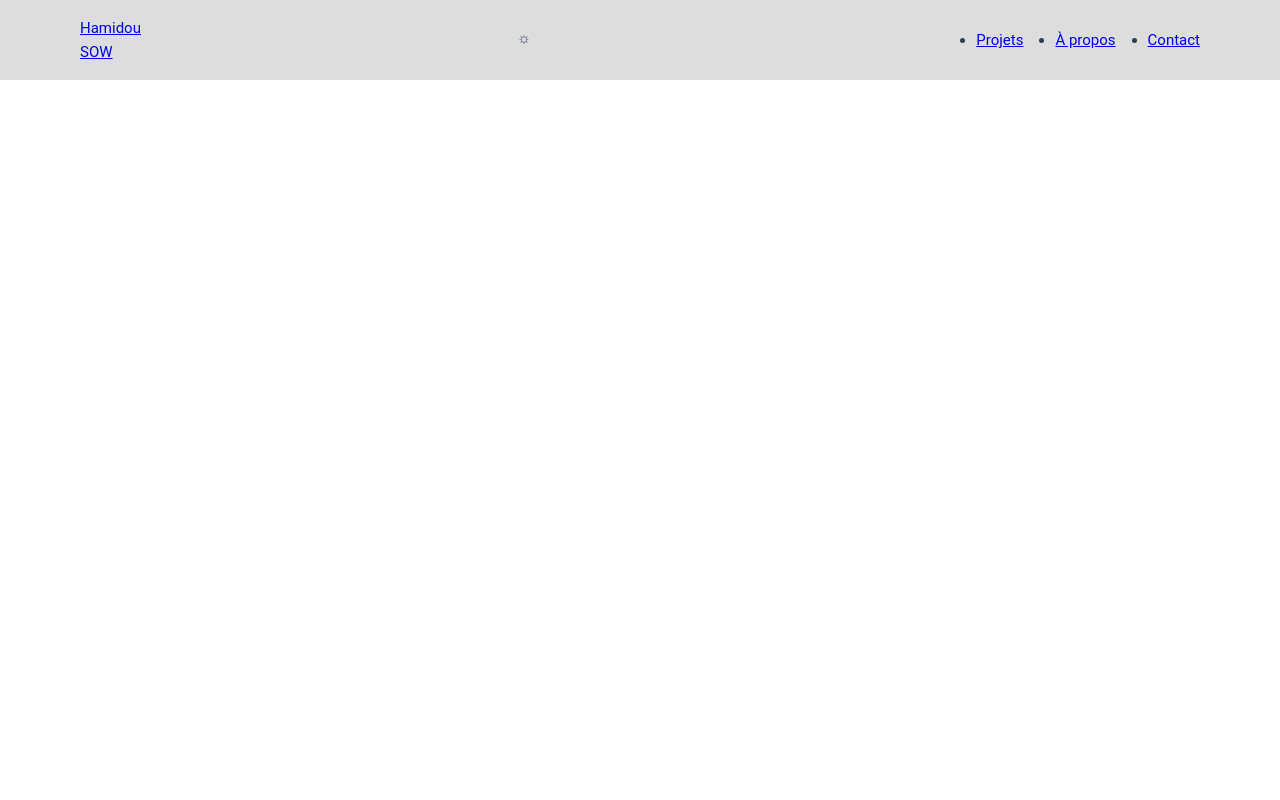
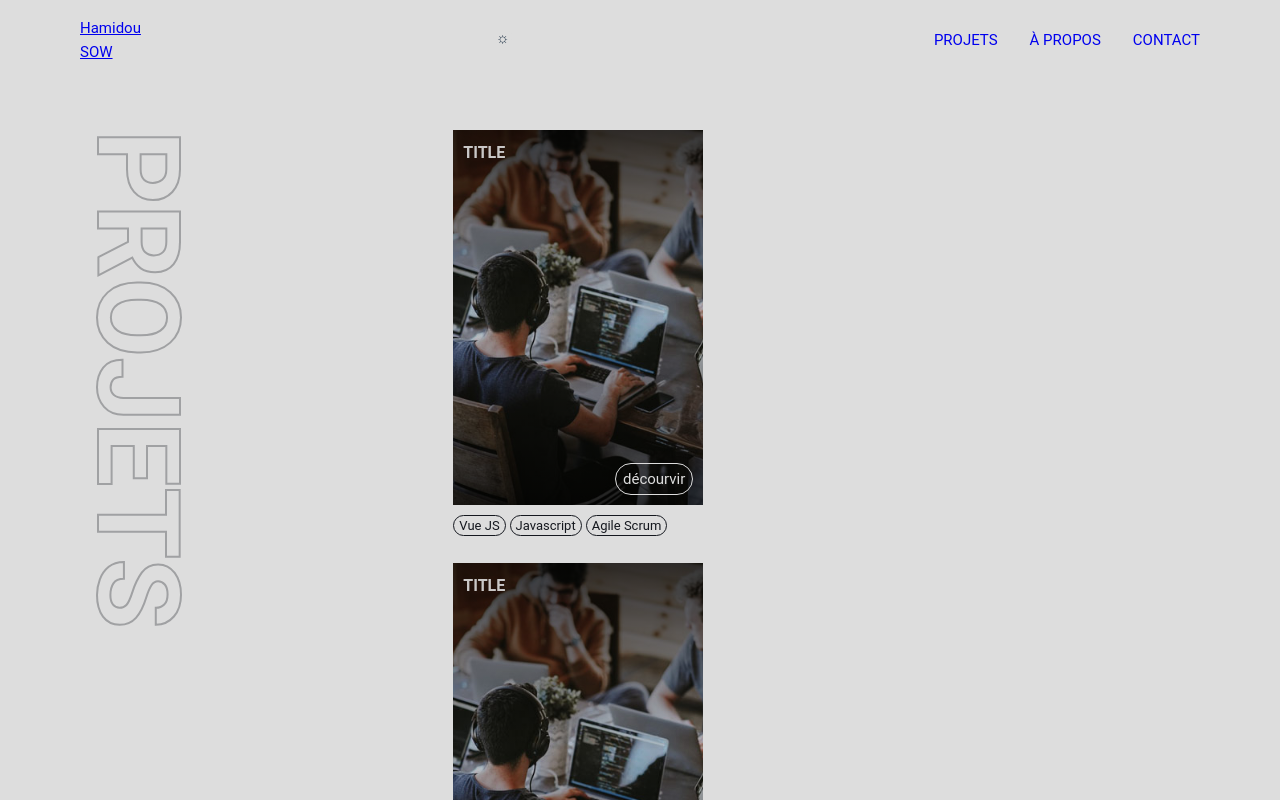
Before and after one commit to hamidousow/hamidousow, a Vue app: page /projects in a window 1280 px wide. Shown: the top 800 px of the page. Built offline with nearby package versions, Linux system fonts and the light colour scheme.

Commit message:
card style

```diff
--- a/src/App.vue
+++ b/src/App.vue
@@ -1,7 +1,7 @@
 <script setup lang="ts">
 import { RouterLink, RouterView } from 'vue-router'
 import HelloWorld from './components/HelloWorld.vue'
-import NavBar from './components/NavBar.vue';
+import NavBar from './components/NavBar.vue'
 import FooterComponent from './components/FooterComponent.vue'
 import ProjectsList from './components/ProjectsList.vue'
 </script>
@@ -9,7 +9,7 @@ import ProjectsList from './components/ProjectsList.vue'
 <template>
     <NavBar/>
     <div id="site" class="light-mode">
-
+        <router-view></router-view>
     </div>
     <FooterComponent/>
 </template>
--- a/src/components/CardProject.vue
+++ b/src/components/CardProject.vue
@@ -4,24 +4,157 @@ const props = defineProps(["project"]);
 
 </script>
 <template>
-    <!-- <div class="card" data-component="card" :id=props.project.id>
-        <div class="card__header">
-            <a href=${link} target="_blank" rel="noopener noreferrer" class="card__number">${id}</a>
-            <a href=${link} target="_blank" rel="noopener noreferrer">
-                <h3 class="card__title">${title}</h3>
-                <h4 class="card__subtitle">${subtitle}</h4>
-            </a>
+    <div>
+
+        <div class="card" data-component="card" id="id project">
+            <div class="card__content">
+                <a href="/" target="_blank" rel="noopener noreferrer">
+                    <h3 class="card__title"> title </h3>
+                </a>
+                <a href="" class="card__button rounded">décourvir</a>
+            </div>
+            <div class="card__background">
+                <div class="background-gradiant"></div>
+                <img src="/src/assets/images/young-coding.jpg" alt="">
+            </div>
         </div>
-        <a href=${link} target="_blank" rel="noopener noreferrer">
-            <div class="card__body">
-                <span class="card__cta card__cta-position card__cta-style button">découvrir le projet</span>
-                <img class="card__img" src=${imageSource} alt=${imageAlt}/>
-            </div>
-        </a>
-    </div> -->
+        <div class="container-keywords">
+            <h4 class="keyword rounded">Vue JS</h4>
+            <h4 class="keyword rounded">Javascript</h4>
+            <h4 class="keyword rounded">Agile Scrum</h4>
+        </div>
+    </div>
 </template>
 
 
-<style>
+<style scoped>
+
+    a {
+        text-decoration: none;
+    }
+
+    .card {
+        max-width: 250px;
+        aspect-ratio: 2/3;
+        display: flex;
+        flex-direction: column;
+        justify-content: flex-end;
+        cursor: pointer;
+        position: relative;
+        padding: 10px;
+    }
+
+    .card__content {
+        height: 100%;
+        display: flex;
+        z-index: 10;
+        flex-direction: column;
+        justify-content: space-between;
+        z-index: 10;
+    }
+
+    .card__title {
+        font-size: 16px;
+        color: var(--clr-grey);
+        font-weight: bold;
+        text-transform: uppercase;
+        color: var(--clr-grey);
+        opacity: .9;
+    }
+
+    .card__button {
+        text-decoration: none;
+        color: var(--clr-grey);
+        background-color: transparent;
+        padding: 3px 7px;
+        border: 1px solid var(--clr-grey);
+        align-self: end;
+    }
+
+    .card__button:hover, .card:hover .card__button  {
+        background-color: var(--clr-grey);
+    }
+
+
+    .card__background {
+        position: absolute;
+        top: 0;
+        left: 0;
+        height: 100%;
+        width: 100%;
+    }
+    .background-gradiant {
+        position: absolute;
+        height: 100%;
+        width: 100%;
+        background: linear-gradient(180deg, rgba(0, 0, 0, 0.722) 0%, rgba(0,0,0,0) 50%, rgba(0, 0, 0, 0.722) 100%);
+    }
+    .card__background img {
+        height: 100%;
+        width: 100%;
+        object-fit: cover;
+        /* z-index: -1;
+        position: inherit; */
+    }
+
+    .container-keywords {
+        display: flex;
+        flex-direction: row;
+        flex-wrap: wrap;
+        padding: 10px 0;
+        gap: 4px;
+    }
+    .keyword {
+        font-size: 13px;
+        padding: 3px 5px;
+        border: 1px solid var(--clr-black);
+
+        color: var(--clr-black);
+        line-height: 100%;
+    }
+
+    .rounded {
+        border-radius: 25px;
+    }
+
+/*@media screen and (min-width: 768px) {
+
+    .card {
+        max-width: 1000px;
+    }
+
+    .card__title {
+        color: var(--clr-black);
+    }
+
+    .card__img {
+        filter: saturate(0);
+    }
+
+    .card__cta-style {
+        padding: .6rem 1rem;
+        font-size: 1rem;
+        background: var(--clr-green-darker);
+        color: var(--clr-grey);
+    }
+
+
+
+    .card:hover .card__title {
+        color: var(--clr-green);
+    }
+    .card:hover .card__img {
+        filter: saturate(1);
+    }
+
+    .card:hover .card__cta-style {
+        background: var(--clr-green);
+        color: var(--clr-white);
+    }
+}*/
+
+
+
+
 
 </style>
--- a/src/components/NavBar.vue
+++ b/src/components/NavBar.vue
@@ -6,9 +6,7 @@
     <nav class="navigation" id="nav-desktop">
         <div class="navigation__content">
             <div class="navigation__logo"  id="navigation__logo">
-                <a href="/">
-                    Hamidou <br/> SOW
-                </a>
+                <a href="/"> Hamidou <br/> SOW </a>
             </div>
             <div class="navigation__switch-mode">
                 <input type="checkbox" id="btnSwitchMode" class="btnSwitchMode">
@@ -88,7 +86,7 @@
             border-radius:20px;
             background: var(--clr-grey);
             border: 1px solid var(--clr-black);
-            transition: all .4s;
+            transition: .4s;
 
         }
 
@@ -102,7 +100,7 @@
             width: calc(1.5rem - 5px);
             border-radius: 50%;
             background-color: #dddddd;
-            transition: all .4s;
+            transition: .4s;
         }
 
         input[type="checkbox"].btnSwitchMode:checked + label {
@@ -139,14 +137,14 @@
         background: var(--clr-grey);
     }
 
-    .navigation-menu__link {
+    .navigation__menu__link {
         text-decoration: none;
         color: var(--clr-black);
         text-transform: uppercase;
-        /*font-weight: $regular;*/
+
         font-size: clamp(1rem, 1vw, 2rem);
         padding: .5em;
-        transition: .5s all;
+        transition: .5s;
     }
 
     .navigation__button-burger {
@@ -177,12 +175,6 @@
         }
     }
 }
-
-    /*background navigation when scrolling */
-    .navigation.active {
-        /*box-shadow: $boxShadow;*/
-
-    }
 
 @keyframes dropMenu {
 
@@ -221,6 +213,10 @@
         box-shadow: inherit;
         flex-direction: row;
         column-gap: 2rem;
+
+        li {
+            list-style: none;
+        }
     }
 }
 
--- a/src/components/ProjectsList.vue
+++ b/src/components/ProjectsList.vue
@@ -3,19 +3,17 @@ import CardProject from '@/components/CardProject.vue'
 
 </script>
 <template>
-
-    <div class="work section-padding section-margin-bottom" id="work">
-        <div class="container-title">
-            <h2 class="work__title big-title outline-title vertical-text">projets </h2>
-        </div>
-        <div class="cards-container" id="container-cards-projects">
-            <CardProject/>
-        </div>
+    <div class="container__cards" id="container-cards-projects">
+        <CardProject/>
+        <CardProject/>
+        <CardProject/>
     </div>
-
 </template>
-
-
-<style>
+<style scoped>
+    .container__cards {
+        display: flex;
+        flex-direction: column;
+        gap: 17px;
+    }
 
 </style>
--- a/src/views/ProjectsView.vue
+++ b/src/views/ProjectsView.vue
@@ -3,13 +3,33 @@ import ProjectsList from '../components/ProjectsList.vue';
 
 </script>
 <template>
-    <div>
+    <div class="section-projects projects work section-padding section-margin-bottom" id="work">
+        <div class="container-title">
+            <h2 class="projects__title big-title outline-title vertical-text">projets </h2>
+
+        </div>
         <ProjectsList/>
     </div>
 </template>
 
 
 
-<style>
+<style scoped>
+    .section-projects {
+        display: grid;
+        grid-template-columns: 1fr 2fr;
+        padding-top: 130px;
+    }
+
+    .container-title {
+        position: relative;
+    }
+
+    .projects__title {
+        line-height: 100%;
+        position: fixed;
+    }
+
+
 
 </style>
```
Also changed, not shown: src/router/index.ts (+2 -9 lines).
